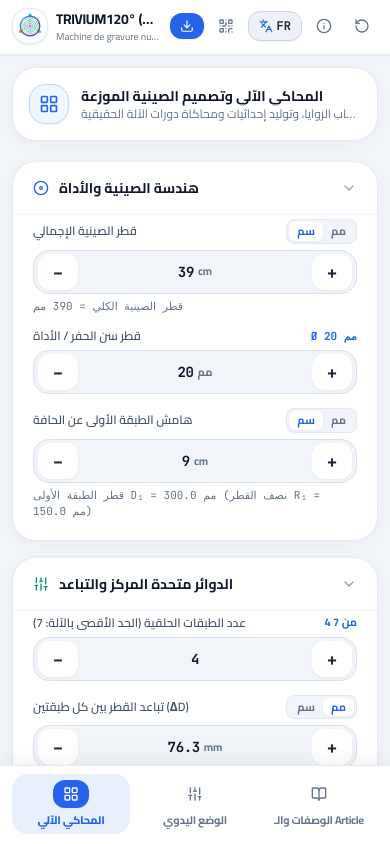
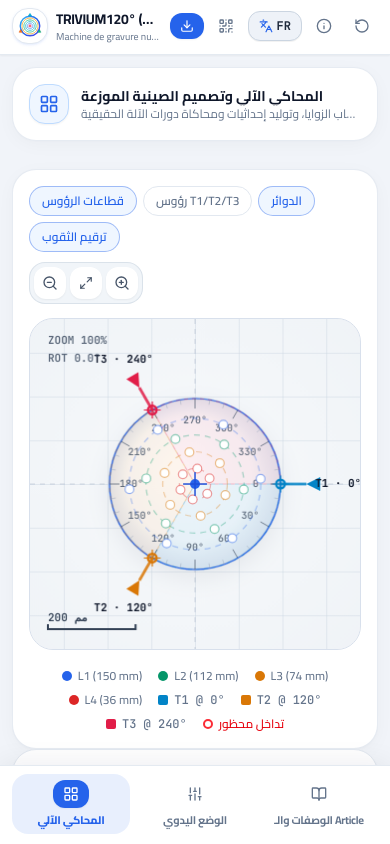
Before and after one commit to 916gamra/Hmi_DCA02_V3, a React (Vite) app: page / in a window 390 px wide. Built offline with nearby package versions, Linux system fonts and the light colour scheme.

Commit message:
feat(ui): add responsive mobile layout to simulator
Refactor AutomaticSimulatorSection into modular components to support split-pane navigation on mobile devices.

```diff
--- a/src/App.tsx
+++ b/src/App.tsx
@@ -11,7 +11,7 @@ import { BottomNavBar, MainTab } from './components/BottomNavBar';
 import { QrCodeModal } from './components/QrCodeModal';
 import { QrScannerModal } from './components/QrScannerModal';
 import { Toast } from './components/Toast';
-import { AutomaticSimulatorSection } from './components/AutomaticSimulatorSection';
+import { AutomaticSimulatorSection, CanvasControls, Results } from './components/AutomaticSimulatorSection';
 import { SaveArticleModal } from './components/SaveArticleModal';
 import { ImportChoiceModal } from './components/ImportChoiceModal';
 import { RecipePreviewModal } from './components/RecipePreviewModal';
@@ -140,6 +140,7 @@ export default function App() {
     rings: true,
     labels: true,
   });
+  const [mobileAutoPane, setMobileAutoPane] = useState<'params' | 'results'>('params');
 
   const [isQrOpen, setIsQrOpen] = useState(false);
   const [isQrScannerOpen, setIsQrScannerOpen] = useState(false);
@@ -317,8 +318,96 @@ export default function App() {
               </div>
             </div>
 
-            <div className="grid grid-cols-1 lg:grid-cols-[380px_1fr] xl:grid-cols-[410px_1fr] gap-4 md:gap-6 items-start">
-              {/* Sidebar Column: Parameters */}
+            {/* Mobile View */}
+            <div className="lg:hidden flex flex-col gap-4">
+              <div className="sticky top-0 z-20 bg-[#f1f4f9] pt-2 pb-2">
+                <CanvasControls
+                  model={model}
+                  state={simState}
+                  options={viewOptions}
+                  onChangeOptions={setViewOptions}
+                  currentTimeMs={simTimeMs}
+                  totalTimeMs={timeline.total}
+                  isPlaying={isPlaying}
+                  speed={speed}
+                  onTogglePlay={handleTogglePlay}
+                  onReset={resetSim}
+                  onStepNext={stepNext}
+                  onStepPrev={stepPrev}
+                  onScrubTime={scrubTime}
+                  onChangeSpeed={(spd) => {
+                    setSpeed(spd);
+                    handleUpdateParams({ speed: spd });
+                  }}
+                  onOpenSaveModal={() => setIsSaveModalOpen(true)}
+                  onOpenQr={() => setIsQrOpen(true)}
+                  params={params}
+                  totalCycleTimeMs={timeline.total}
+                  t={t}
+                  lang={lang}
+                />
+              </div>
+
+              <div className="flex gap-2 p-1 bg-white rounded-xl border border-[#e2e8f0]">
+                <button
+                  onClick={() => setMobileAutoPane('params')}
+                  className={`flex-1 py-2 text-xs font-bold rounded-lg transition-all ${
+                    mobileAutoPane === 'params' ? 'bg-blue-50 text-blue-700' : 'text-slate-600'
+                  }`}
+                >
+                  {lang === 'ar' ? 'ضبط' : 'Réglages'}
+                </button>
+                <button
+                  onClick={() => setMobileAutoPane('results')}
+                  className={`flex-1 py-2 text-xs font-bold rounded-lg transition-all ${
+                    mobileAutoPane === 'results' ? 'bg-blue-50 text-blue-700' : 'text-slate-600'
+                  }`}
+                >
+                  {lang === 'ar' ? 'نتائج' : 'Résultats'}
+                </button>
+              </div>
+
+              {mobileAutoPane === 'params' ? (
+                <ParametersPanel
+                  params={params}
+                  model={model}
+                  t={t}
+                  lang={lang}
+                  onChange={handleUpdateParams}
+                  onAutoCalculateSpacing={handleAutoCalculateSpacing}
+                />
+              ) : (
+                <Results
+                  model={model}
+                  params={params}
+                  totalCycleTimeMs={timeline.total}
+                  t={t}
+                  lang={lang}
+                  // These props are required by AutomaticSimulatorSectionProps, passing them even if Results doesn't use all.
+                  state={simState}
+                  options={viewOptions}
+                  onChangeOptions={setViewOptions}
+                  currentTimeMs={simTimeMs}
+                  totalTimeMs={timeline.total}
+                  isPlaying={isPlaying}
+                  speed={speed}
+                  onTogglePlay={handleTogglePlay}
+                  onReset={resetSim}
+                  onStepNext={stepNext}
+                  onStepPrev={stepPrev}
+                  onScrubTime={scrubTime}
+                  onChangeSpeed={(spd) => {
+                    setSpeed(spd);
+                    handleUpdateParams({ speed: spd });
+                  }}
+                  onOpenSaveModal={() => setIsSaveModalOpen(true)}
+                  onOpenQr={() => setIsQrOpen(true)}
+                />
+              )}
+            </div>
+
+            {/* Desktop View */}
+            <div className="hidden lg:grid grid-cols-[380px_1fr] xl:grid-cols-[410px_1fr] gap-4 md:gap-6 items-start">
               <aside className="w-full">
                 <ParametersPanel
                   params={params}
@@ -330,7 +419,6 @@ export default function App() {
                 />
               </aside>
 
-              {/* Main Stage Column: Canvas Stage + Controls + Validation KPIs */}
               <AutomaticSimulatorSection
                 model={model}
                 state={simState}
--- a/src/components/AutomaticSimulatorSection.tsx
+++ b/src/components/AutomaticSimulatorSection.tsx
@@ -28,68 +28,52 @@ interface AutomaticSimulatorSectionProps {
   lang: Language;
 }
 
-export const AutomaticSimulatorSection: React.FC<AutomaticSimulatorSectionProps> = ({
-  model,
-  state,
-  options,
-  onChangeOptions,
-  currentTimeMs,
-  totalTimeMs,
-  isPlaying,
-  speed,
-  onTogglePlay,
-  onReset,
-  onStepNext,
-  onStepPrev,
-  onScrubTime,
-  onChangeSpeed,
-  onOpenSaveModal,
-  onOpenQr,
-  params,
-  totalCycleTimeMs,
-  t,
-  lang,
-}) => {
+export const CanvasControls: React.FC<AutomaticSimulatorSectionProps> = (props) => (
+  <>
+    <CanvasStage
+      model={props.model}
+      state={props.state}
+      options={props.options}
+      onChangeOptions={props.onChangeOptions}
+      t={props.t}
+      lang={props.lang}
+    />
+    <SimulationControls
+      model={props.model}
+      state={props.state}
+      currentTimeMs={props.currentTimeMs}
+      totalTimeMs={props.totalTimeMs}
+      isPlaying={props.isPlaying}
+      speed={props.speed}
+      onTogglePlay={props.onTogglePlay}
+      onReset={props.onReset}
+      onStepNext={props.onStepNext}
+      onStepPrev={props.onStepPrev}
+      onScrubTime={props.onScrubTime}
+      onChangeSpeed={props.onChangeSpeed}
+      onOpenSaveModal={props.onOpenSaveModal}
+      onOpenQr={props.onOpenQr}
+      t={props.t}
+      lang={props.lang}
+    />
+  </>
+);
+
+export const Results: React.FC<AutomaticSimulatorSectionProps> = (props) => (
+  <ValidationCard
+    model={props.model}
+    params={props.params}
+    totalCycleTimeMs={props.totalCycleTimeMs}
+    t={props.t}
+    lang={props.lang}
+  />
+);
+
+export const AutomaticSimulatorSection: React.FC<AutomaticSimulatorSectionProps> = (props) => {
   return (
     <section className="flex flex-col gap-4 md:gap-5 w-full min-w-0 select-none">
-      {/* 1. Interactive Canvas Stage */}
-      <CanvasStage
-        model={model}
-        state={state}
-        options={options}
-        onChangeOptions={onChangeOptions}
-        t={t}
-        lang={lang}
-      />
-
-      {/* 2. Simulation Controls & Scrubber */}
-      <SimulationControls
-        model={model}
-        state={state}
-        currentTimeMs={currentTimeMs}
-        totalTimeMs={totalTimeMs}
-        isPlaying={isPlaying}
-        speed={speed}
-        onTogglePlay={onTogglePlay}
-        onReset={onReset}
-        onStepNext={onStepNext}
-        onStepPrev={onStepPrev}
-        onScrubTime={onScrubTime}
-        onChangeSpeed={onChangeSpeed}
-        onOpenSaveModal={onOpenSaveModal}
-        onOpenQr={onOpenQr}
-        t={t}
-        lang={lang}
-      />
-
-      {/* 3. Verification, KPIs & Details Table */}
-      <ValidationCard
-        model={model}
-        params={params}
-        totalCycleTimeMs={totalCycleTimeMs}
-        t={t}
-        lang={lang}
-      />
+      <CanvasControls {...props} />
+      <Results {...props} />
     </section>
   );
 };
```
